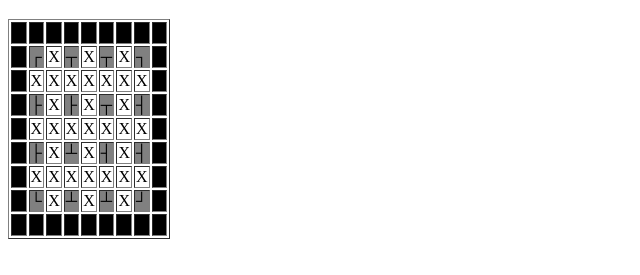
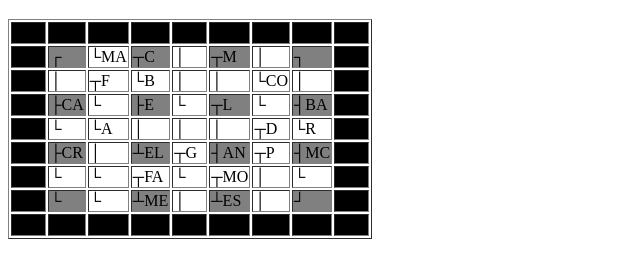
Before and after one commit to reinaldocoelho/labyrinth-puzzle, a plain HTML site: page index.html in a window 1280 px wide. Shown: the part 61-336 px from the top of the page, without its empty margins (0-640 px from the left). Drawn offline with Linux system fonts and the light colour scheme.

Commit message:
Include dynamic blocks in board on game start.

```diff
--- a/labirinty.js
+++ b/labirinty.js
@@ -6,30 +6,10 @@ function Labirinty() {
     var _players = 4;
     var _baseBoardStructure = "";
     var _itemTypes = ["┌", "┐", "└", "┘", "├", "┤", "┬", "┴", "─", "│"];
-    var _
-    var _fixedBlocks = [
-        // Fixed line 1
-        {line: 1, column: 1, block: new BoardBlock(true, false, false, true, true, _itemTypes[0])},
-        {line: 1, column: 3, block: new BoardBlock(true, false, true, true, true, _itemTypes[6])},
-        {line: 1, column: 5, block: new BoardBlock(true, false, true, true, true, _itemTypes[6])},
-        {line: 1, column: 7, block: new BoardBlock(true, false, true, true, false, _itemTypes[1])},
-        // Fixed line 2
-        {line: 3, column: 1, block: new BoardBlock(true, true, false, true, true, _itemTypes[4])},
-        {line: 3, column: 3, block: new BoardBlock(true, true, false, true, true, _itemTypes[4])},
-        {line: 3, column: 5, block: new BoardBlock(true, false, true, true, true, _itemTypes[6])},
-        {line: 3, column: 7, block: new BoardBlock(true, true, true, true, false, _itemTypes[5])},
-        // Fixed line 3
-        {line: 5, column: 1, block: new BoardBlock(true, true, false, true, true, _itemTypes[4])},
-        {line: 5, column: 3, block: new BoardBlock(true, true, true, false, true, _itemTypes[7])},
-        {line: 5, column: 5, block: new BoardBlock(true, true, true, true, false, _itemTypes[5])},
-        {line: 5, column: 7, block: new BoardBlock(true, true, true, true, false, _itemTypes[5])},
-        // Fixed line 4
-        {line: 7, column: 1, block: new BoardBlock(true, true, false, false, true, _itemTypes[2])},
-        {line: 7, column: 3, block: new BoardBlock(true, true, true, false, true, _itemTypes[7])},
-        {line: 7, column: 5, block: new BoardBlock(true, true, true, false, true, _itemTypes[7])},
-        {line: 7, column: 7, block: new BoardBlock(true, true, true, false, false, _itemTypes[3])}
-    ];
+    var _outBoardBlock = null;
+    var _fixedBlocks = [];
     var _dynamicBlocks = [];
+    var _aloneBlock = null;
 
     // // Padrões para opções da chamada.
     // var defaults = {
@@ -91,7 +71,15 @@ function Labirinty() {
         if(!isValidConfig()){
             return;
         }
+
+        // Carrega peças e embaralha jogo.
+        loadFixedBlocks();
+        loadDynamicBlocks();
+        shuffle(_dynamicBlocks); // Embaralha posições dinamicas no tabuleiro.
         createGameBoard();
+        _aloneBlock = getNextDynamicBlock(); // Recupera o bloco que sobrou para uso na jogada.
+
+        // TODO: Inicia o jogo...
     }
 
     // /*
@@ -109,6 +97,63 @@ function Labirinty() {
     // Construtor
     function _init() {
     };
+
+    /*
+    * Carrega a tabela de blocos dinâmicos da partida.
+    */
+    function loadDynamicBlocks() {
+        // 13 pecas soltas linha reta sem tesouros "│"
+        for(var i = 0; i < 13; i++){
+            var blockId = "DYN_PIPE_" + (i + 1);
+            _dynamicBlocks.push(new BoardBlock(blockId, false, true, false, true, false, _itemTypes[9]));
+        }
+        // 15 pecas soltas em L com Coruja, Aranha, Mariposa, Besouro, Rato, Lagarto "└"
+        var LTreasures = [1,4,6,13,14,17];
+        //     13, //     { "Id": 13, "Description": "Coruja", "Image": "CO" },
+        //     17, //     { "Id": 17, "Description": "Aranha", "Image": "A" },
+        //     6, //     { "Id": 6, "Description": "Mariposa", "Image": "MA" },
+        //     4, //     { "Id": 4, "Description": "Besouro", "Image": "B" },
+        //     1, //     { "Id": 1, "Description": "Rato", "Image": "R" },
+        //     14 //     { "Id": 14, "Description": "Lagarto", "Image": "LA" },
+        // ];
+        for(var i = 0; i < 15; i++){
+            var blockId = "DYN_L_" + (i + 1);
+            var treasureId = LTreasures[i] || null;
+            var item = getTreasureFromId(treasureId);
+            _dynamicBlocks.push(new BoardBlock(blockId, false, true, true, false, false, _itemTypes[2], item));
+        }
+
+        // 6 pecas soltas em T com Morcego, Fauno, Fantasma, Princesa, Genio, Dragao "┬"
+        var TTreasures = [9,10,11,16,18,24];
+        //     9, //     { "Id": 9, "Description": "Morcego", "Image": "MO" },
+        //     18, //     { "Id": 18, "Description": "Fauno", "Image": "FA" },
+        //     16, //     { "Id": 16, "Description": "Fantasma", "Image": "F" },
+        //     24, //     { "Id": 24, "Description": "Princesa", "Image": "P" }
+        //     11, //     { "Id": 11, "Description": "Genio", "Image": "G" },
+        //     10 //     { "Id": 10, "Description": "Dragao", "Image": "D" },
+        // ];
+        for(var i = 0; i < 6; i++){
+            var blockId = "DYN_T_" + (i + 1);
+            var treasureId = TTreasures[i] || null;
+            var item = getTreasureFromId(treasureId);
+            _dynamicBlocks.push(new BoardBlock(blockId, false, false, true, true, true, _itemTypes[6], item));
+        }
+    }
+
+    /*
+    * Recupera o objeto do tesouro de acordo com o Id informado.
+    */
+    function getTreasureFromId(id) {
+        var resultValue = null;
+        Labirinty.treasureList.forEach(function(value, index){
+            if(value.Id == id){
+                resultValue = value;
+                return;
+            }
+        });
+
+        return resultValue;
+    }
 
     /*
     * Metodo interno de extensão de objetos para substituir o $.extend() do Jquery qye não é dependência da classe.
@@ -147,7 +192,7 @@ function Labirinty() {
             var tr = document.createElement("tr");
             for(var column = 0; column < 9; column++){
                 var td = document.createElement("td");
-                td.textContent = "X";
+                td.textContent = "ERR";
                 definePositionType(line, column, td);
                 tr.appendChild(td);
             }
@@ -165,13 +210,84 @@ function Labirinty() {
             return;
         }
 
+        var isFixedBlock = false;
         _fixedBlocks.forEach(function(element) {
-            if(element.line == line && element.column == column){
-                td.className += " locked-item";
+            if(element.line == line && element.column == column) {
+                td.className += " locked-item " + element.block.Id;
                 td.textContent = element.block.ContentRepresentation + element.block.Treasure.Image;
+                isFixedBlock = true;
                 return;
             }
         }, this);
+
+        if(!isFixedBlock){
+            // TODO: Incluir peça aleatoria.
+            var dynBlock = getNextDynamicBlock();
+            td.className += " dynamic-item " + dynBlock.Id;
+            td.textContent = dynBlock.ContentRepresentation + dynBlock.Treasure.Image;
+        }
+    }
+
+    /*
+    * Efetuar a leitura dos blocos soltos em fila.
+    */
+    var blockToRead = 0;
+    function getNextDynamicBlock() {
+        // var dynBlock = _dynamicBlocks.pull();
+        var block = _dynamicBlocks[blockToRead];
+        blockToRead++;
+        return block;
+    }
+
+    /*
+    * Recupera o proximo tesouro para peça fixa.
+    */
+    var nextFixedTreasure = 0;
+    function getNextFixedTreasure(){
+        var FTreasures = [2,3,5,7,8,12,15,19,20,21,22,23];
+        // { "Id": 5, "Description": "Caveira", "Image": "CA" },
+        // { "Id": 7, "Description": "Espada", "Image": "E" },
+        // { "Id": 22, "Description": "Moedas", "Image": "ME" },
+        // { "Id": 21, "Description": "Molho de chaves", "Image": "MC" },
+        // { "Id": 23, "Description": "Esmeralda", "Image": "ES" },
+        // { "Id": 19, "Description": "Elmo", "Image": "EL" },
+        // { "Id": 8, "Description": "Livro", "Image": "L" },
+        // { "Id": 15, "Description": "Coroa", "Image": "CR" },
+        // { "Id": 12, "Description": "Bau", "Image": "BA" },
+        // { "Id": 2, "Description": "Candelabro", "Image": "C" },
+        // { "Id": 3, "Description": "Mapa", "Image": "M" },
+        // { "Id": 20, "Description": "Anel", "Image": "AN" },
+        var item = getTreasureFromId(FTreasures[nextFixedTreasure]);
+        nextFixedTreasure++;
+        return item;
+    }
+
+    /*
+    * Carrega a lista dos blocos fixos.
+    */
+    function loadFixedBlocks(){
+        _fixedBlocks = [
+            // Fixed line 1
+            {line: 1, column: 1, block: new BoardBlock("FIX_11", true, false, false, true, true, _itemTypes[0])},
+            {line: 1, column: 3, block: new BoardBlock("FIX_13", true, false, true, true, true, _itemTypes[6], getNextFixedTreasure())},
+            {line: 1, column: 5, block: new BoardBlock("FIX_15", true, false, true, true, true, _itemTypes[6], getNextFixedTreasure())},
+            {line: 1, column: 7, block: new BoardBlock("FIX_17", true, false, true, true, false, _itemTypes[1])},
+            // Fixed line 2
+            {line: 3, column: 1, block: new BoardBlock("FIX_31", true, true, false, true, true, _itemTypes[4], getNextFixedTreasure())},
+            {line: 3, column: 3, block: new BoardBlock("FIX_33", true, true, false, true, true, _itemTypes[4], getNextFixedTreasure())},
+            {line: 3, column: 5, block: new BoardBlock("FIX_35", true, false, true, true, true, _itemTypes[6], getNextFixedTreasure())},
+            {line: 3, column: 7, block: new BoardBlock("FIX_37", true, true, true, true, false, _itemTypes[5], getNextFixedTreasure())},
+            // Fixed line 3
+            {line: 5, column: 1, block: new BoardBlock("FIX_51", true, true, false, true, true, _itemTypes[4], getNextFixedTreasure())},
+            {line: 5, column: 3, block: new BoardBlock("FIX_53", true, true, true, false, true, _itemTypes[7], getNextFixedTreasure())},
+            {line: 5, column: 5, block: new BoardBlock("FIX_55", true, true, true, true, false, _itemTypes[5], getNextFixedTreasure())},
+            {line: 5, column: 7, block: new BoardBlock("FIX_57", true, true, true, true, false, _itemTypes[5], getNextFixedTreasure())},
+            // Fixed line 4
+            {line: 7, column: 1, block: new BoardBlock("FIX_71", true, true, false, false, true, _itemTypes[2])},
+            {line: 7, column: 3, block: new BoardBlock("FIX_73", true, true, true, false, true, _itemTypes[7], getNextFixedTreasure())},
+            {line: 7, column: 5, block: new BoardBlock("FIX_75", true, true, true, false, true, _itemTypes[7], getNextFixedTreasure())},
+            {line: 7, column: 7, block: new BoardBlock("FIX_77", true, true, true, false, false, _itemTypes[3])}
+        ];
     }
 
     /**
@@ -200,7 +316,7 @@ function Labirinty() {
 // Caveira, Espada, Moedas, Molho de chaves, Esmeralda, Elmo, Livro, Coroa, Bau, Candelabro, Mapa, Anel
 
 /*
-* Enumeration of treasure.
+* List of treasure.
 */
 Labirinty.treasureList = [
     { "Id": 0, "Description": "None", "Image": "" },
@@ -229,6 +345,7 @@ Labirinty.treasureList = [
     { "Id": 23, "Description": "Esmeralda", "Image": "ES" },
     { "Id": 24, "Description": "Princesa", "Image": "P" }
 ];
+
 /*
 * Enumeration of player color.
 */
@@ -244,7 +361,8 @@ Labirinty.player = { "Red": 1, "Yellow": 2, "Green": 3, "Blue": 4 };
 * @param contentRepresentation = Text or code to visual representation of peace.
 * @param treasure = Optional, treasure associated to block.
 */
-function BoardBlock(isLocked, topWay, leftWay, bottonWay, rightWay, contentRepresentation, treasure) {
+function BoardBlock(id, isLocked, topWay, leftWay, bottonWay, rightWay, contentRepresentation, treasure) {
+    this.Id = id;
     this.Locked = isLocked;
     this.TopWay = topWay;
     this.LeftWay = leftWay;
```
Also changed, not shown: index.html (line endings or trailing spaces).
